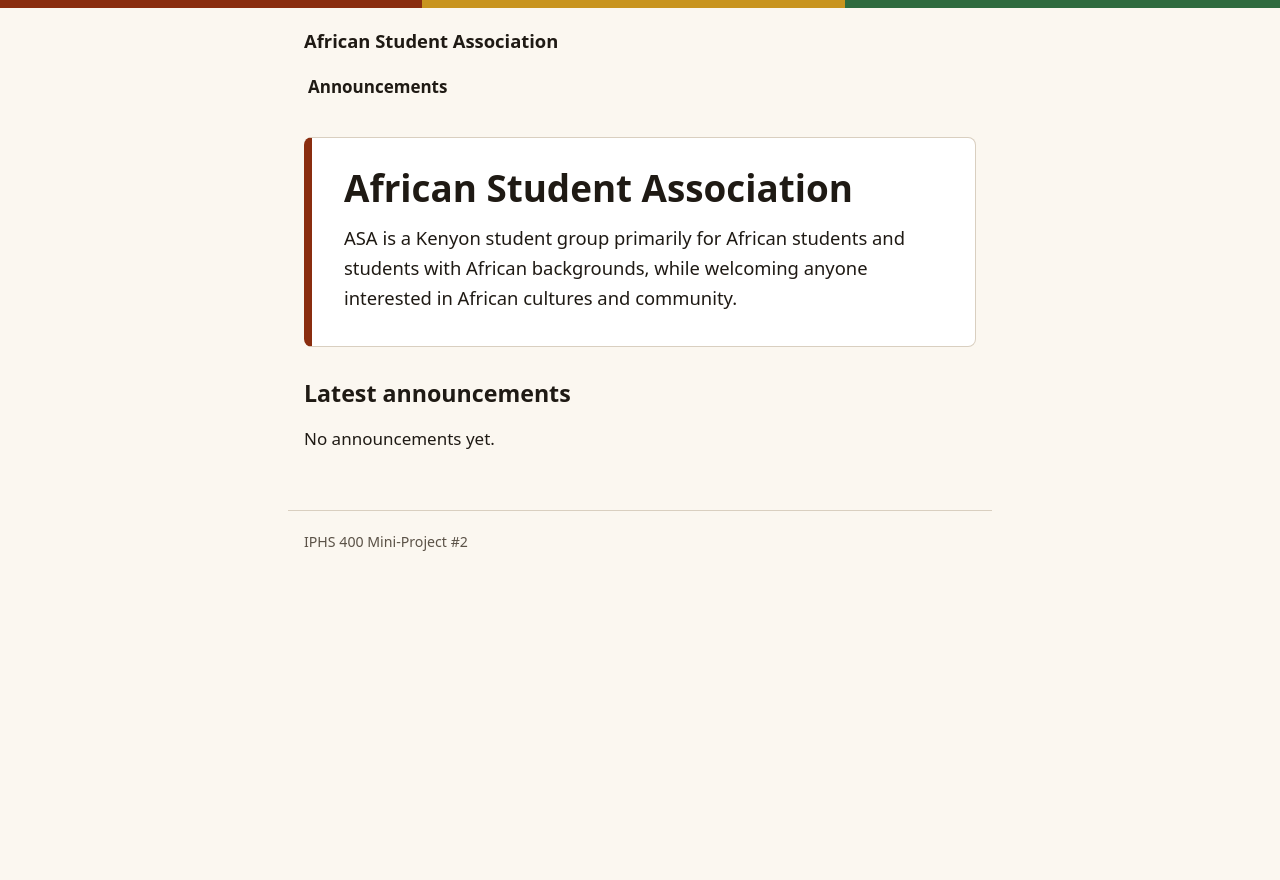
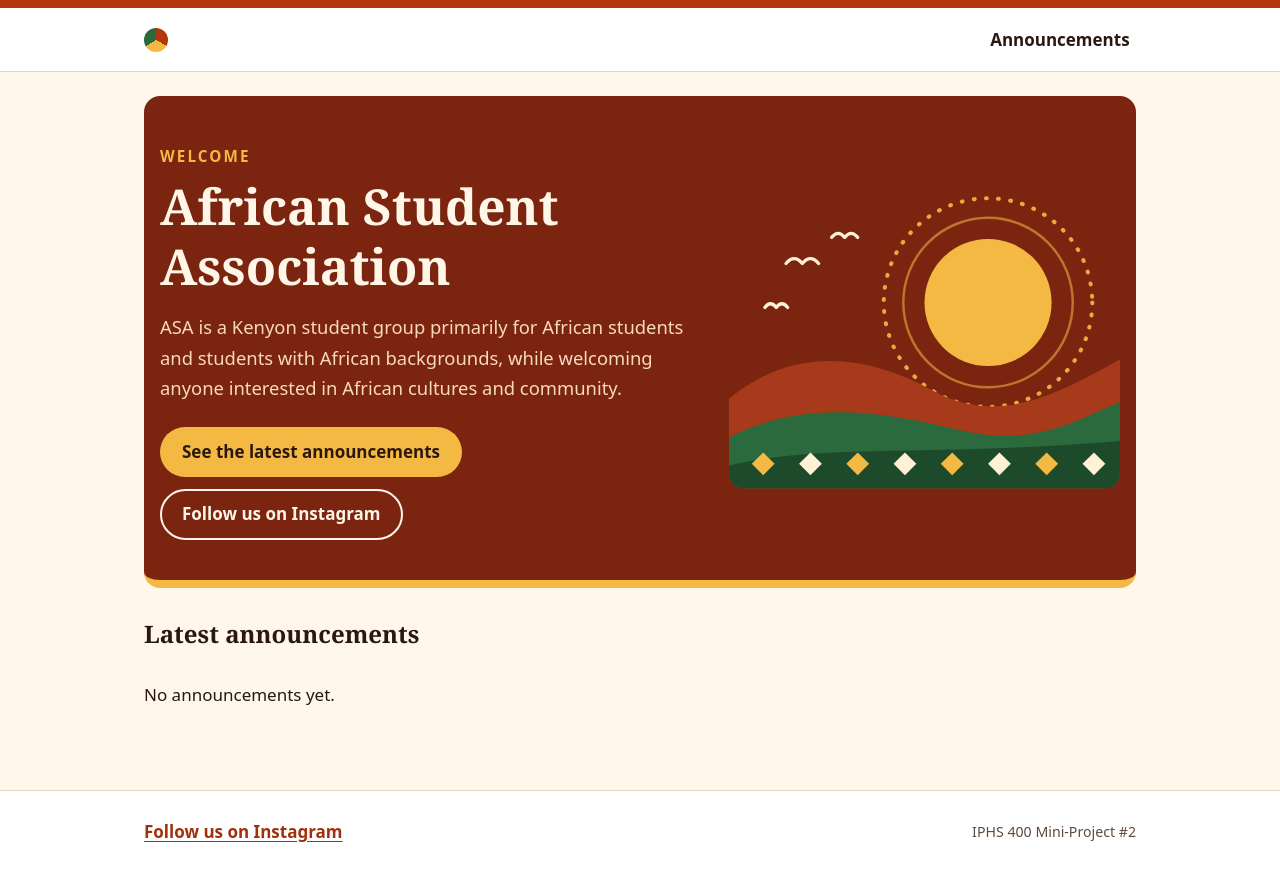
Before and after one commit to yawoppongkrampah-hub/iphs400-mp2-cms, a FastAPI app: page / in a window 1280 px wide. Before the commit the page ends 551 px from the top, so only its background shows below. Run offline with FastAPI, Linux system fonts and the light colour scheme.

Commit message:
T07b: Warm redesign of the public site
Recorded after the work was done (see #10); the code review is posted there.

- Warm cream/terracotta/gold/green palette, serif headings, system fonts.
- Header shows the short name "ASA"; the full name appears once, as the Home
  hero heading. Hero holds the Welcome text and an original inline SVG
  (aria-hidden, a Decorative graphic, never presented as a photo).
- Event cards: Posted/Updated chips, byline, plain-text excerpt, whole card is
  one link. card_excerpt() cuts at a word and separates list items.
- Instagram link in the Home hero and the footer of every page
  (CMS_INSTAGRAM_URL, CMS_SITE_SHORT_TITLE settings).
- Focus ring falls back to the link where :has() is unsupported; smooth scroll
  only without a reduced-motion preference.
- CONTEXT.md: Home page, Event card, Short name, Instagram link.
- Tests: 326 passed. Screenshots in docs/screenshots/T07b-*.png.

Closes #10

Co-Authored-By: Claude Sonnet 5.5 <noreply@anthropic.com>

```diff
--- a/app/settings.py
+++ b/app/settings.py
@@ -13,6 +13,9 @@ IMAGES = ROOT / "images"
 SECRET_KEY = os.environ.get("CMS_SECRET_KEY", "dev-only-not-for-production")
 DATABASE_PATH = Path(os.environ.get("CMS_DATABASE", ROOT / "cms.db"))
 SITE_TITLE = os.environ.get("CMS_SITE_TITLE", "African Student Association")
+# The short name in the public header, so the full name appears once, in the Home hero.
+SITE_SHORT_TITLE = os.environ.get("CMS_SITE_SHORT_TITLE", "ASA")
+INSTAGRAM_URL = os.environ.get("CMS_INSTAGRAM_URL", "https://www.instagram.com/asa.kenyon/")
 # Set this to your Pages URL once you deploy, e.g.
 # https://yourname.github.io/iphs400-mp2-cms/
 BASE_PATH = os.environ.get("CMS_BASE_PATH", "")
--- a/templates/public/announcements.html
+++ b/templates/public/announcements.html
@@ -1,6 +1,6 @@
 {% extends "public/base.html" %}
 {% block content %}
-  <h1>Announcements</h1>
+  <h1 class="page-title">Announcements</h1>
   <div class="cards">
   {% for post in posts %}{% include "public/_card.html" %}{% else %}
     <p>No announcements yet.</p>
--- a/templates/public/base.html
+++ b/templates/public/base.html
@@ -10,7 +10,7 @@
   <a class="skip-link" href="#main">Skip to main content</a>
   <header class="site-header">
     <div class="site-header-inner">
-      <a class="site-name" href="{{ root }}index.html">{{ site_title }}</a>
+      <a class="site-name" href="{{ root }}index.html"><span aria-hidden="true" class="site-mark"></span>{{ short_title }}<span class="visually-hidden"> home</span></a>
       <nav aria-label="Main">
         <a href="{{ root }}announcements.html"{% if current == "announcements" %} aria-current="page"{% endif %}>Announcements</a>
         {% for nav_page in nav_pages %}<a href="{{ root }}{{ nav_page.slug }}.html"{% if current == nav_page.slug %} aria-current="page"{% endif %}>{{ nav_page.title }}</a>
@@ -19,6 +19,11 @@
     </div>
   </header>
   <main id="main" tabindex="-1">{% block content %}{% endblock %}</main>
-  <footer><small>IPHS 400 Mini-Project #2</small></footer>
+  <footer>
+    <div class="footer-inner">
+      <a href="{{ instagram_url }}" rel="noopener">Follow us on Instagram</a>
+      <small>IPHS 400 Mini-Project #2</small>
+    </div>
+  </footer>
 </body>
 </html>
--- a/templates/public/home.html
+++ b/templates/public/home.html
@@ -1,14 +1,50 @@
 {% extends "public/base.html" %}
 {% block content %}
   <section class="hero">
-    <h1>{{ site_title }}</h1>
-    <p class="welcome">{{ welcome }}</p>
+    <div class="hero-inner">
+      <div class="hero-text">
+        <p class="eyebrow">Welcome</p>
+        <h1>{{ site_title }}</h1>
+        <p class="welcome">{{ welcome }}</p>
+        <p class="hero-actions">
+          <a class="button button-gold" href="#latest">See the latest announcements</a>
+          <a class="button button-outline" href="{{ instagram_url }}" rel="noopener">Follow us on Instagram</a>
+        </p>
+      </div>
+      <svg class="hero-art" viewBox="0 0 480 360" aria-hidden="true" focusable="false">
+        <g class="art-halo" fill="none">
+          <circle cx="318" cy="132" r="104" />
+          <circle class="art-dots" cx="318" cy="132" r="128" />
+        </g>
+        <circle class="art-sun" cx="318" cy="132" r="78" />
+        <g class="art-birds" fill="none">
+          <path d="M70 84q10-12 20 0q10-12 20 0" />
+          <path d="M126 52q8-10 16 0q8-10 16 0" />
+          <path d="M44 138q7-9 14 0q7-9 14 0" />
+        </g>
+        <path class="art-hill-1" d="M0 250C80 184 170 196 250 240S400 246 480 202V360H0Z" />
+        <path class="art-hill-2" d="M0 298C90 250 190 266 280 288S420 280 480 254V360H0Z" />
+        <path class="art-hill-3" d="M0 332C120 304 240 322 480 302V360H0Z" />
+        <g class="art-diamonds">
+          <path d="M28 330l14-14l14 14l-14 14z" />
+          <path d="M86 330l14-14l14 14l-14 14z" />
+          <path d="M144 330l14-14l14 14l-14 14z" />
+          <path d="M202 330l14-14l14 14l-14 14z" />
+          <path d="M260 330l14-14l14 14l-14 14z" />
+          <path d="M318 330l14-14l14 14l-14 14z" />
+          <path d="M376 330l14-14l14 14l-14 14z" />
+          <path d="M434 330l14-14l14 14l-14 14z" />
+        </g>
+      </svg>
+    </div>
   </section>
-  <section class="cards" aria-labelledby="latest">
+  <section class="latest" aria-labelledby="latest">
     <h2 id="latest">Latest announcements</h2>
+    <div class="cards">
     {% for post in posts %}{% include "public/_card.html" %}{% else %}
       <p>No announcements yet.</p>
     {% endfor %}
-    {% if posts %}<a class="more" href="{{ root }}announcements.html">All announcements</a>{% endif %}
+    </div>
+    {% if posts %}<a class="button button-accent" href="{{ root }}announcements.html">All announcements</a>{% endif %}
   </section>
 {% endblock %}
--- a/templates/public/page.html
+++ b/templates/public/page.html
@@ -1,8 +1,8 @@
 {% extends "public/base.html" %}
 {% block title %}{{ page.title }} · {{ site_title }}{% endblock %}
 {% block content %}
-  <article>
-    <h1>{{ page.title }}</h1>
+  <article class="prose">
+    <h1 class="page-title">{{ page.title }}</h1>
     <div class="body">{{ page.body_html | safe }}</div>
   </article>
 {% endblock %}
--- a/templates/public/post.html
+++ b/templates/public/post.html
@@ -1,8 +1,8 @@
 {% extends "public/base.html" %}
 {% block title %}{{ post.title }} · {{ site_title }}{% endblock %}
 {% block content %}
-  <article>
-    <h1>{{ post.title }}</h1>
+  <article class="prose">
+    <h1 class="page-title">{{ post.title }}</h1>
     <p class="meta">
       Posted <time datetime="{{ post.posted_iso }}">{{ post.posted_label }}</time>
       by {{ post.author_name }}{% if post.updated_iso %}
@@ -10,5 +10,5 @@
     </p>
     <div class="body">{{ post.body_html | safe }}</div>
   </article>
-  <p class="back"><a href="{{ root }}announcements.html">All announcements</a></p>
+  <p class="back prose"><a href="{{ root }}announcements.html">All announcements</a></p>
 {% endblock %}
--- a/templates/public/style.css
+++ b/templates/public/style.css
@@ -2,35 +2,57 @@
    Every text/background pair below is checked for contrast by tests/test_t07_public_site.py. */
 :root {
   color-scheme: light;
-  --bg: #fbf7f0;
+  --bg: #fff7ec;
   --surface: #ffffff;
-  --text: #1f1a14;
-  --muted: #5b5247;
-  --link: #8a2d0f;
-  --accent: #8a2d0f;
+  --soft: #f8e4bd;
+  --text: #2a1810;
+  --muted: #5f4b3e;
+  --link: #a1300c;
+  --accent: #b4360d;
   --on-accent: #ffffff;
+  --gold: #f4b942;
+  --on-gold: #2a1810;
+  --green: #2b6a3c;
+  --on-green: #ffffff;
   --focus: #0b57d0;
-  --line: #d9cfc0;
-  --band-1: #8a2d0f;
-  --band-2: #c8941f;
-  --band-3: #2f6b3f;
+  --line: #e6d6c0;
+  --hero-bg: #7b2511;
+  --hero-text: #fff6e8;
+  --hero-soft: #f7d9bd;
+  --hero-focus: #ffe08a;
+  --art-sun: var(--gold);
+  --art-hill-1: #a63a1a;
+  --art-hill-2: #2b6a3c;
+  --art-hill-3: #1d4a2a;
+  --art-cream: #fff1d6;
 }
 
 @media (prefers-color-scheme: dark) {
   :root {
     color-scheme: dark;
-    --bg: #17130f;
-    --surface: #231d17;
-    --text: #f3ece2;
-    --muted: #c4b8a8;
-    --link: #f2a07b;
-    --accent: #f2a07b;
-    --on-accent: #17130f;
+    --bg: #1a120d;
+    --surface: #261b14;
+    --soft: #3b2b1f;
+    --text: #f6ebdd;
+    --muted: #cdbba6;
+    --link: #ffab85;
+    --accent: #ffab85;
+    --on-accent: #1a120d;
+    --gold: #f4b942;
+    --on-gold: #1a120d;
+    --green: #7fcf95;
+    --on-green: #10200f;
     --focus: #8ab4f8;
-    --line: #4a3f33;
-    --band-1: #f2a07b;
-    --band-2: #e0b54a;
-    --band-3: #6fb583;
+    --line: #4d3d30;
+    --hero-bg: #3b160c;
+    --hero-text: #fff1de;
+    --hero-soft: #f0cdb0;
+    --hero-focus: #ffe08a;
+    --art-sun: var(--gold);
+    --art-hill-1: #7b2511;
+    --art-hill-2: #1f5232;
+    --art-hill-3: #12331d;
+    --art-cream: #f6dcae;
   }
 }
 
@@ -57,6 +79,15 @@ a:hover { text-decoration-thickness: 0.15em; }
   border-radius: 2px;
 }
 
+.visually-hidden {
+  position: absolute;
+  width: 1px;
+  height: 1px;
+  overflow: hidden;
+  clip-path: inset(50%);
+  white-space: nowrap;
+}
+
 .skip-link {
   position: absolute;
   left: 1rem;
@@ -69,82 +100,200 @@ a:hover { text-decoration-thickness: 0.15em; }
 }
 .skip-link:focus { top: 0.5rem; }
 
-/* Header: a decorative colour band, the site name, then the Navigation. */
-.site-header { border-top: 0.5rem solid var(--band-1); border-image: linear-gradient(
-  to right, var(--band-1) 0 33%, var(--band-2) 33% 66%, var(--band-3) 66% 100%) 1; }
-.site-header-inner { max-width: 44rem; margin: 0 auto; padding: 0.75rem 1rem 0; }
+/* Headings are serif, body text is sans: a warm voice with plain, readable copy. */
+h1, h2, h3, h4, h5, h6 {
+  font-family: Georgia, "Iowan Old Style", "Palatino Linotype", serif;
+  line-height: 1.2;
+}
+h1 { margin: 0 0 0.75rem; font-size: 2rem; }
+h2 { margin: 2rem 0 0.75rem; font-size: 1.5rem; }
+h3 { margin: 1.5rem 0 0.5rem; font-size: 1.25rem; line-height: 1.3; }
+h4, h5, h6 { margin: 1.25rem 0 0.5rem; font-size: 1.05rem; }
+
+/* Header: a bold colour band, the short name, then the Navigation. */
+.site-header {
+  background: var(--surface);
+  border-top: 0.5rem solid var(--accent);
+  border-bottom: 1px solid var(--line);
+}
+.site-header-inner {
+  display: flex;
+  flex-wrap: wrap;
+  align-items: center;
+  justify-content: space-between;
+  gap: 0.25rem 1.5rem;
+  max-width: 64rem;
+  margin: 0 auto;
+  padding: 0.5rem 1rem;
+}
 .site-name {
-  display: inline-block;
+  display: inline-flex;
+  align-items: center;
+  gap: 0.6rem;
   padding: 0.4rem 0;
   color: var(--text);
-  font-size: 1.15rem;
-  font-weight: 800;
+  font: 800 1.5rem/1 Georgia, "Iowan Old Style", serif;
+  letter-spacing: 0.04em;
   text-decoration: none;
 }
-.site-header nav { display: flex; flex-wrap: wrap; gap: 0.25rem 0.5rem; margin: 0 -0.5rem; }
+.site-mark {
+  width: 1.5rem;
+  height: 1.5rem;
+  border-radius: 50%;
+  background: conic-gradient(var(--accent) 0 33%, var(--gold) 33% 66%, var(--green) 66% 100%);
+}
+.site-header nav { display: flex; flex-wrap: wrap; gap: 0.25rem; margin-inline: -0.5rem; }
 .site-header nav a {
   display: inline-block;
-  padding: 0.6rem 0.75rem;          /* a comfortable touch target */
+  padding: 0.6rem 0.9rem;           /* a comfortable touch target */
   color: var(--text);
   font-weight: 600;
   text-decoration: none;
-  border-bottom: 3px solid transparent;
+  border-radius: 999px;
 }
-.site-header nav a:hover { border-bottom-color: var(--line); }
-.site-header nav a[aria-current="page"] { color: var(--link); border-bottom-color: var(--accent); }
+.site-header nav a:hover { background: var(--soft); }
+.site-header nav a[aria-current="page"] { background: var(--accent); color: var(--on-accent); }
 
-main { max-width: 44rem; margin: 0 auto; padding: 1.5rem 1rem 2.5rem; }
+main { max-width: 64rem; margin: 0 auto; padding: 1.5rem 1rem 3rem; }
+main:focus { outline: 0; }
+.prose { max-width: 44rem; margin-inline: auto; }
+.page-title { margin-bottom: 1rem; padding-bottom: 0.6rem; border-bottom: 0.3rem solid var(--gold); display: inline-block; }
 
-h1 { margin: 0 0 0.75rem; font-size: 1.9rem; line-height: 1.2; }
-h2 { margin: 2rem 0 0.75rem; font-size: 1.45rem; line-height: 1.25; }
-h3 { margin: 1.5rem 0 0.5rem; font-size: 1.2rem; line-height: 1.3; }
-h4, h5, h6 { margin: 1.25rem 0 0.5rem; font-size: 1.05rem; }
+/* Hero: a warm rounded panel with the greeting and an original decorative graphic. */
+.hero {
+  background: var(--hero-bg);
+  color: var(--hero-text);
+  border-bottom: 0.5rem solid var(--gold);
+  border-radius: 1rem;
+  overflow: hidden;
+}
+.hero-inner {
+  display: grid;
+  gap: 1.5rem;
+  align-items: center;
+  padding: 2rem 1rem 1.5rem;
+}
+.hero h1 { margin: 0 0 1rem; font-size: 2.1rem; color: var(--hero-text); }
+.eyebrow {
+  margin: 0 0 0.5rem;
+  color: var(--gold);
+  font-size: 0.95rem;
+  font-weight: 800;
+  letter-spacing: 0.14em;
+  text-transform: uppercase;
+}
+.welcome { margin: 0 0 1.5rem; max-width: 36rem; color: var(--hero-soft); font-size: 1.15rem; }
+.hero-actions { display: flex; flex-wrap: wrap; gap: 0.75rem; margin: 0; }
+.hero :focus-visible { outline-color: var(--hero-focus); }
+.hero-art { display: block; width: 100%; max-width: 22rem; height: auto; margin-inline: auto; border-radius: 1rem; }
 
-.hero {
-  margin-bottom: 1.5rem;
-  padding: 1.25rem 1.25rem 1.5rem;
+.art-halo circle { stroke: var(--art-sun); stroke-width: 3; opacity: 0.55; }
+.art-halo .art-dots { stroke-width: 5; stroke-dasharray: 1 14; stroke-linecap: round; opacity: 0.9; }
+.art-sun { fill: var(--art-sun); }
+.art-birds path { stroke: var(--art-cream); stroke-width: 4; stroke-linecap: round; stroke-linejoin: round; }
+.art-hill-1 { fill: var(--art-hill-1); }
+.art-hill-2 { fill: var(--art-hill-2); }
+.art-hill-3 { fill: var(--art-hill-3); }
+.art-diamonds path { fill: var(--art-sun); }
+.art-diamonds path:nth-child(even) { fill: var(--art-cream); }
+
+/* Buttons */
+.button {
+  display: inline-block;
+  padding: 0.75rem 1.25rem;
+  font-weight: 700;
+  line-height: 1.3;
+  text-decoration: none;
+  border: 2px solid transparent;
+  border-radius: 999px;
+}
+.button:hover { text-decoration: underline; text-decoration-thickness: 0.12em; }
+.button-gold { background: var(--gold); color: var(--on-gold); }
+.button-outline { border-color: var(--hero-text); color: var(--hero-text); }
+.button-accent { background: var(--accent); color: var(--on-accent); margin-top: 1.5rem; }
+
+/* Event cards */
+.latest h2 { margin-top: 2rem; }
+.cards { display: grid; gap: 1rem; margin-block: 1rem; }
+.card {
+  position: relative;               /* the title link stretches over the whole card */
+  display: flex;
+  flex-direction: column;
+  gap: 0.4rem;
+  padding: 1.1rem 1.25rem 1.25rem;
   background: var(--surface);
   border: 1px solid var(--line);
-  border-left: 0.5rem solid var(--accent);
-  border-radius: 0.5rem;
+  border-top: 0.45rem solid var(--accent);
+  border-radius: 0.75rem;
 }
-.welcome { margin: 0; font-size: 1.15rem; }
+.card:nth-child(3n + 2) { border-top-color: var(--gold); }
+.card:nth-child(3n + 3) { border-top-color: var(--green); }
+.card:hover { border-color: var(--accent); box-shadow: 0 0.35rem 1rem rgb(0 0 0 / 0.12); }
+.card:has(a:focus-visible) { outline: 3px solid var(--focus); outline-offset: 3px; }
 
-.cards { margin-block: 1rem; }
-.card {
-  margin-block: 1rem;
-  padding: 1rem 1.1rem;
-  background: var(--surface);
-  border: 1px solid var(--line);
-  border-radius: 0.5rem;
+.card-dates { display: flex; flex-wrap: wrap; align-items: center; gap: 0.25rem 0.5rem; margin: 0; font-size: 0.95rem; }
+.chip {
+  display: inline-block;
+  padding: 0.05rem 0.6rem;
+  background: var(--soft);
+  color: var(--text);
+  font-size: 0.8rem;
+  font-weight: 800;
+  letter-spacing: 0.06em;
+  text-transform: uppercase;
+  border-radius: 999px;
 }
-.card-title { margin: 0; font-size: 1.25rem; line-height: 1.3; }
-.card-title a { color: var(--text); text-decoration-color: var(--accent); }
-.card-title a:hover { color: var(--link); }
-.meta { margin: 0.35rem 0 0; color: var(--muted); font-size: 0.95rem; }
+.chip-updated { background: var(--green); color: var(--on-green); }
 
-.more {
-  display: inline-block;
-  margin-top: 0.5rem;
-  padding: 0.7rem 1.1rem;
-  background: var(--accent);
-  color: var(--on-accent);
-  font-weight: 700;
-  text-decoration: none;
-  border-radius: 0.4rem;
-}
-.more:hover { text-decoration: underline; }
+.card-title { margin: 0.25rem 0 0; font-size: 1.35rem; }
+.card-title a { color: var(--text); text-decoration: none; }
+.card-title a::after { content: ""; position: absolute; inset: 0; border-radius: 0.75rem; }
+/* Where :has() works the card shows the focus ring; elsewhere the link keeps its own. */
+@supports selector(:has(*)) { .card-title a:focus-visible { outline-color: transparent; } }
+.card:hover .card-title a { color: var(--link); text-decoration: underline; text-decoration-thickness: 0.12em; }
+.byline { margin: 0; color: var(--muted); font-size: 0.95rem; font-weight: 600; }
+.excerpt { margin: 0.25rem 0 0; }
+.card-more { margin: auto 0 0; padding-top: 0.5rem; color: var(--link); font-weight: 700; }
+
+.meta { margin: 0.35rem 0 1.25rem; color: var(--muted); font-size: 0.95rem; }
 
 .body > :first-child { margin-top: 0; }
-.body img { display: block; margin-block: 1rem 0.25rem; border-radius: 0.4rem; }
+.body img { display: block; margin-block: 1rem 0.25rem; border-radius: 0.5rem; }
 .body em { color: var(--muted); }
 .body ul, .body ol { padding-left: 1.4rem; }
 
-.back { margin-top: 2rem; }
+.back { margin-top: 1.5rem; }
+.back a { display: inline-block; padding: 0.5rem 0; font-weight: 700; }
 
-footer { max-width: 44rem; margin: 0 auto; padding: 1rem 1rem 2rem; color: var(--muted); border-top: 1px solid var(--line); }
+footer { border-top: 1px solid var(--line); background: var(--surface); }
+.footer-inner {
+  display: flex;
+  flex-wrap: wrap;
+  align-items: center;
+  justify-content: space-between;
+  gap: 0.5rem 1.5rem;
+  max-width: 64rem;
+  margin: 0 auto;
+  padding: 1.25rem 1rem 1.75rem;
+}
+.footer-inner a { padding: 0.4rem 0; font-weight: 700; }
+.footer-inner small { color: var(--muted); }
 
 @media (min-width: 40rem) {
-  h1 { font-size: 2.3rem; }
-  .hero { padding: 1.75rem 2rem 2rem; }
+  h1 { font-size: 2.4rem; }
+  .hero h1 { font-size: 2.8rem; }
+  .cards { grid-template-columns: repeat(2, 1fr); gap: 1.25rem; }
 }
+
+@media (min-width: 56rem) {
+  .hero-inner { grid-template-columns: 1.15fr 0.85fr; gap: 2.5rem; padding-block: 3rem 2.5rem; }
+  .hero h1 { font-size: 3.1rem; }
+  .hero-art { max-width: 26rem; }
+  .cards { grid-template-columns: repeat(3, 1fr); }
+}
+
+@media (prefers-reduced-motion: no-preference) {
+  html { scroll-behavior: smooth; }
+  .card { transition: box-shadow 0.15s ease, transform 0.15s ease; }
+  .card:hover { transform: translateY(-2px); }
+}
```
Also changed, not shown: CONTEXT.md (+8 -2 lines), app/publish.py (+24 -2 lines), templates/public/_card.html (+7 -5 lines), tests/test_t07_public_site.py (+116 -5 lines), 4 other files.
